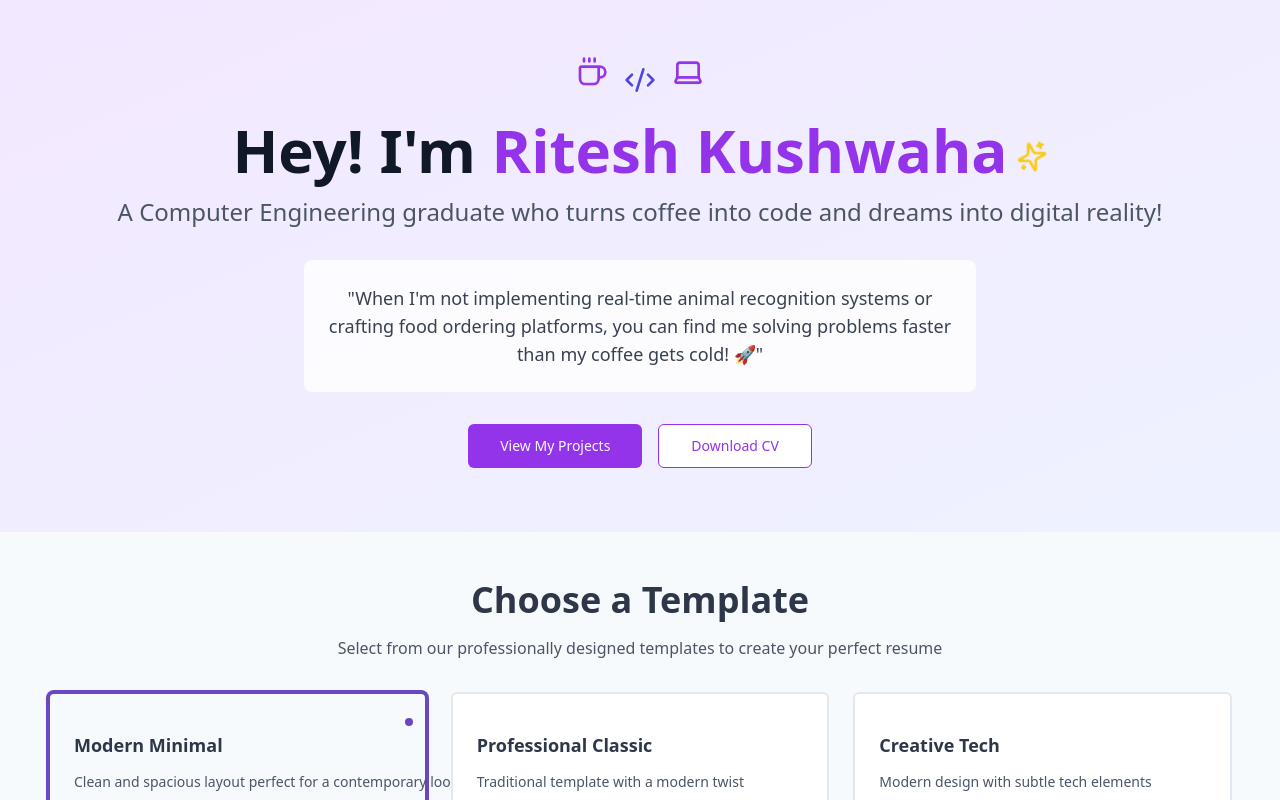
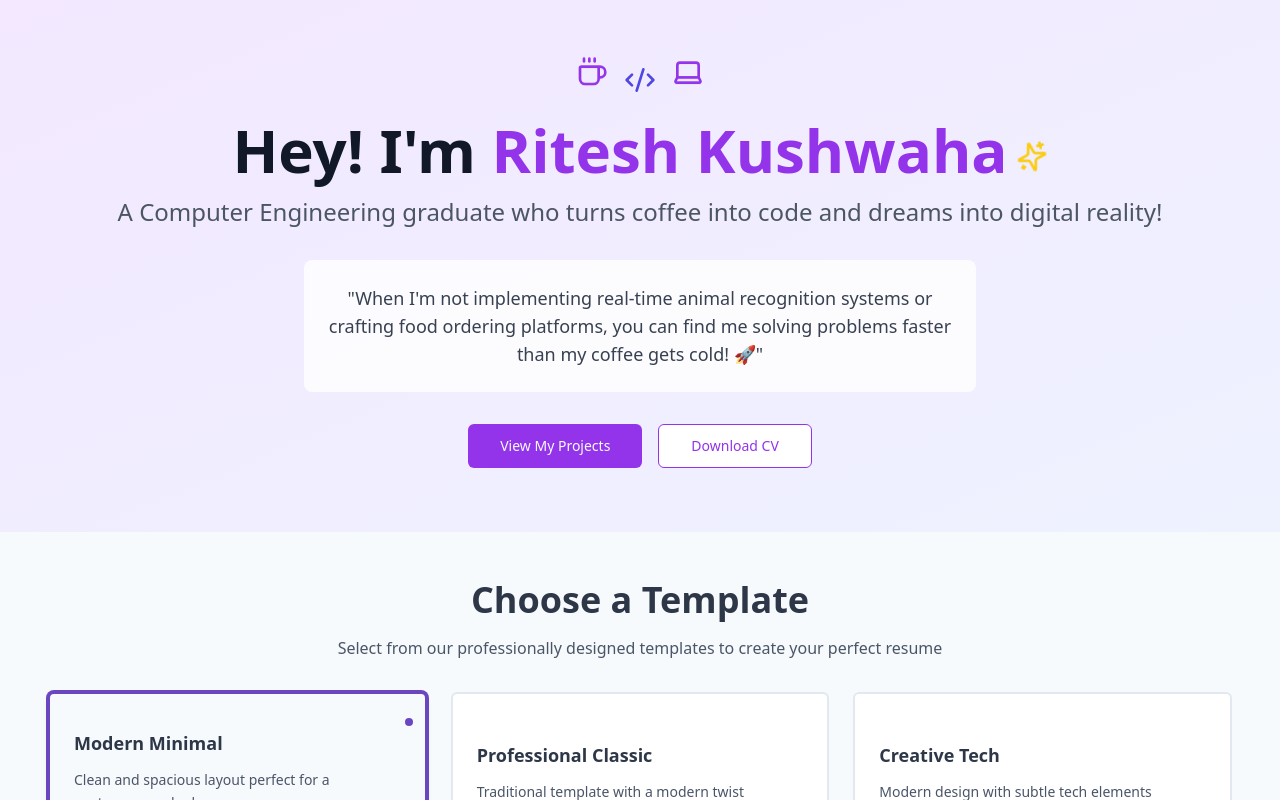
Before and after one commit to Sigmabrogz/ats-friendly-template-works, a React (Vite) app: page / in a window 1280 px wide. Shown: the top 800 px of the page. Built offline with nearby package versions, Linux system fonts and the light colour scheme.

Commit message:
Fix template description overflow
Increased the width of description containers and enabled text wrapping to prevent long descriptions from being cut off in the template selection.
[skip gpt_engineer]

```diff
--- a/src/components/ResumeBuilder/TemplateSelector.tsx
+++ b/src/components/ResumeBuilder/TemplateSelector.tsx
@@ -51,7 +51,7 @@ const TemplateSelector = ({
             key={template.id}
             variant="outline"
             className={cn(
-              "relative h-auto flex flex-col items-start p-6 space-y-3 transition-all text-left min-h-[140px] hover:scale-[1.02] hover:shadow-lg",
+              "relative h-auto flex flex-col items-start p-6 space-y-3 transition-all text-left min-h-[160px] w-full hover:scale-[1.02] hover:shadow-lg",
               "border-2 hover:border-resume-accent/50",
               selectedTemplate === template.id
                 ? "ring-2 ring-resume-accent bg-resume-light shadow-md border-resume-accent"
@@ -62,10 +62,10 @@ const TemplateSelector = ({
             aria-checked={selectedTemplate === template.id}
             aria-label={`Select ${template.name} template`}
           >
-            <h3 className="font-semibold text-lg text-resume-primary">
+            <h3 className="font-semibold text-lg text-resume-primary w-full">
               {template.name}
             </h3>
-            <p className="text-sm leading-relaxed text-resume-secondary break-words">
+            <p className="text-sm leading-relaxed text-resume-secondary break-words w-full whitespace-normal">
               {template.description}
             </p>
             {selectedTemplate === template.id && (
```
